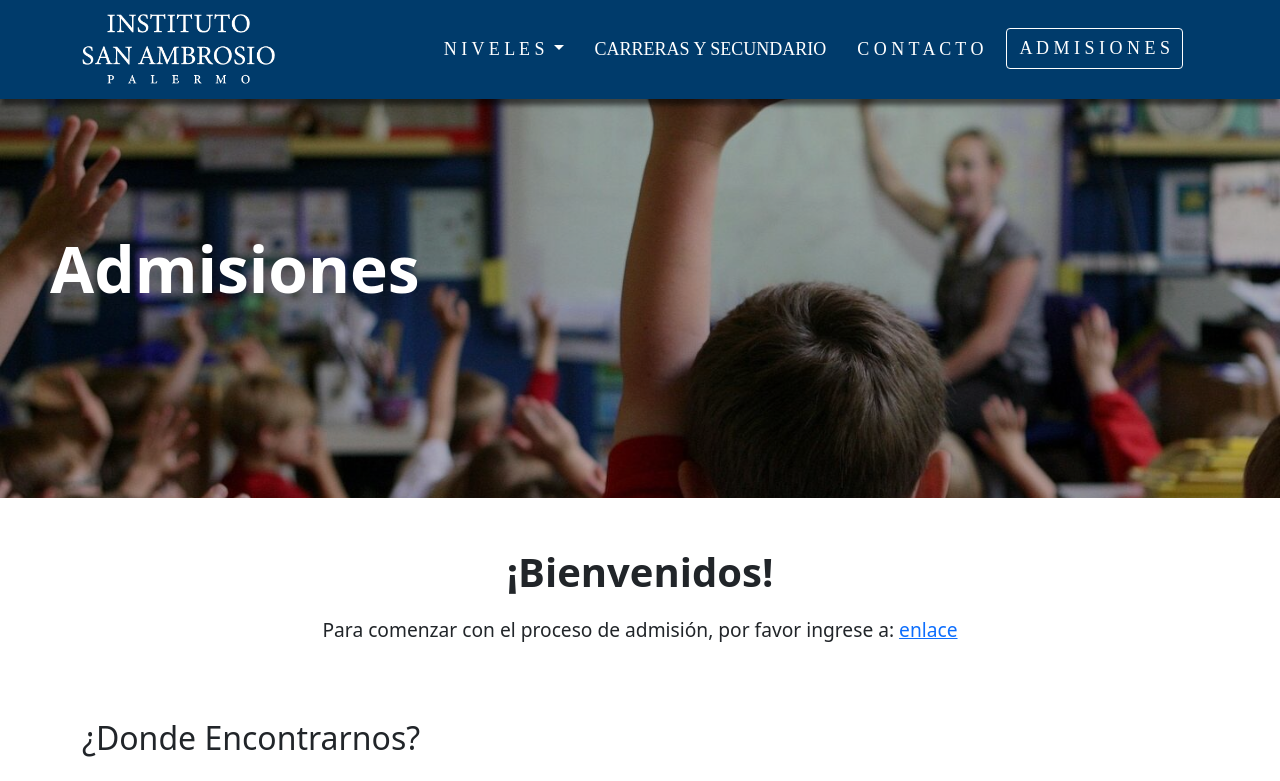
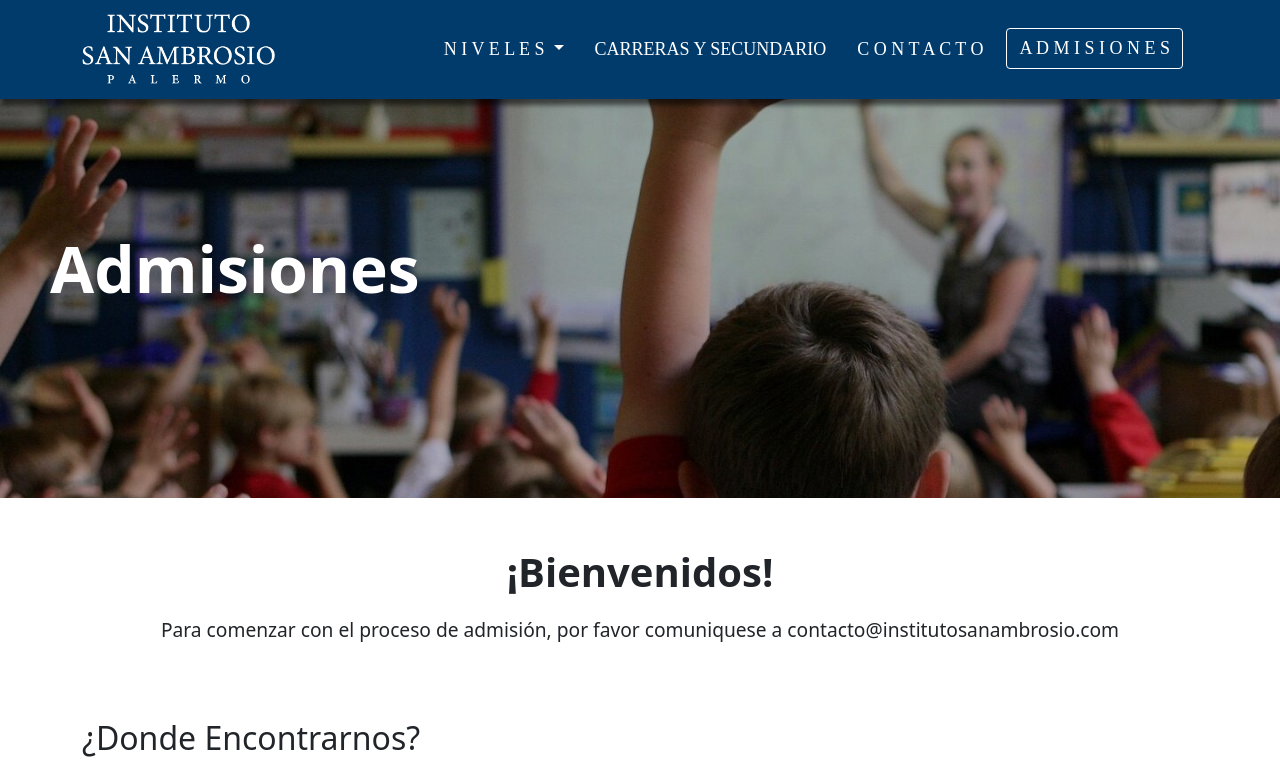
Before and after one commit to JuanChianetta/Colegio-San-Ambrosio, a PHP site: page /admisiones.php in a window 1280 px wide. Shown: the part 32-813 px from the top of the page. Run offline with PHP 8.4, Linux system fonts and the light colour scheme.

Commit message:
Admisiones

```diff
--- a/public_html/admisiones.php
+++ b/public_html/admisiones.php
@@ -23,7 +23,7 @@
         <div class="container">
             <h1 class="welcome-title">¡Bienvenidos!</h1>
 
-            <p class="welcome-subtitle">Para comenzar con el proceso de admisión, por favor ingrese a: <a href="#">enlace</a></p>
+            <p class="welcome-subtitle">Para comenzar con el proceso de admisión, por favor comuniquese a contacto@institutosanambrosio.com</p>
         </div>
     </section>
      <!--
```
